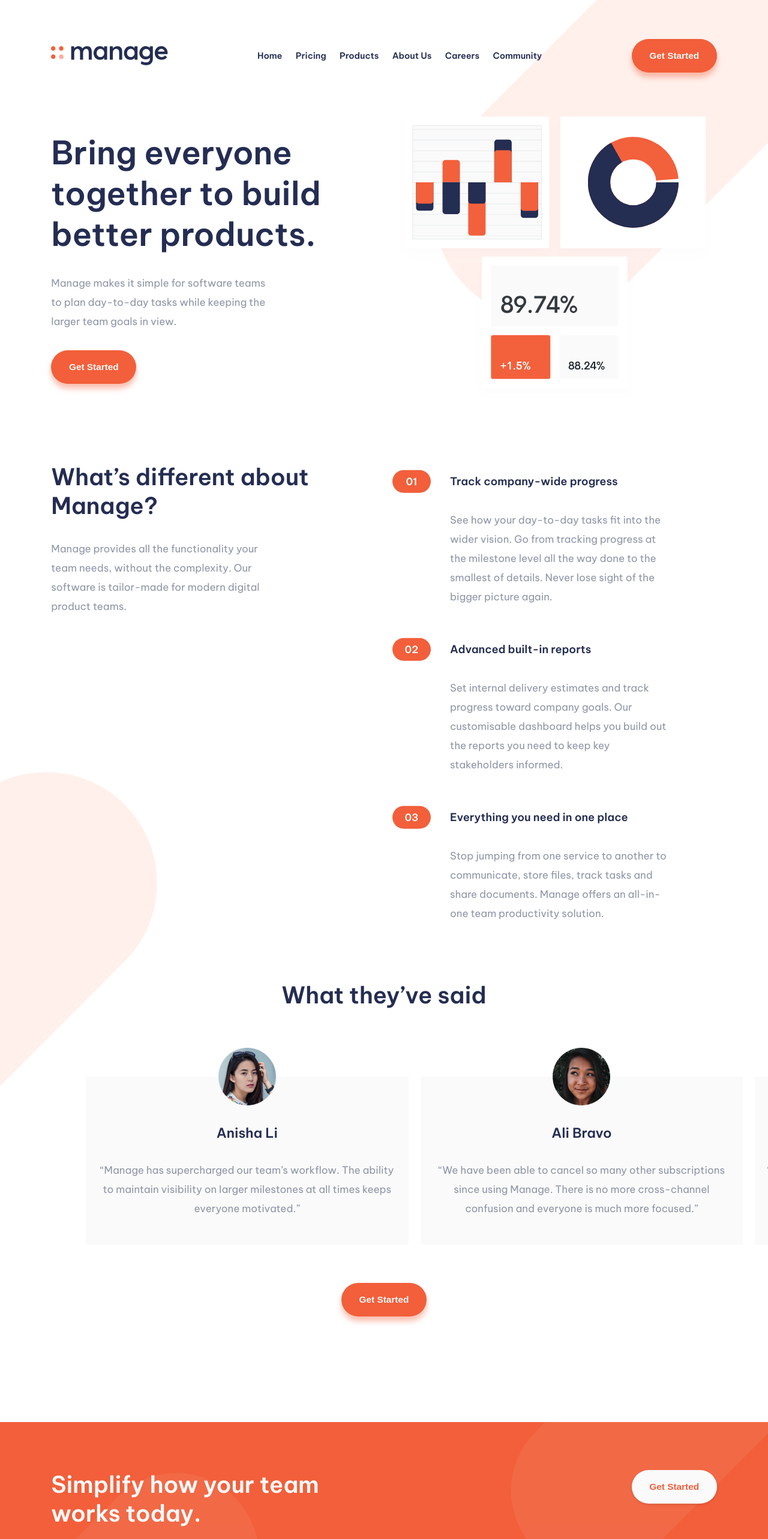
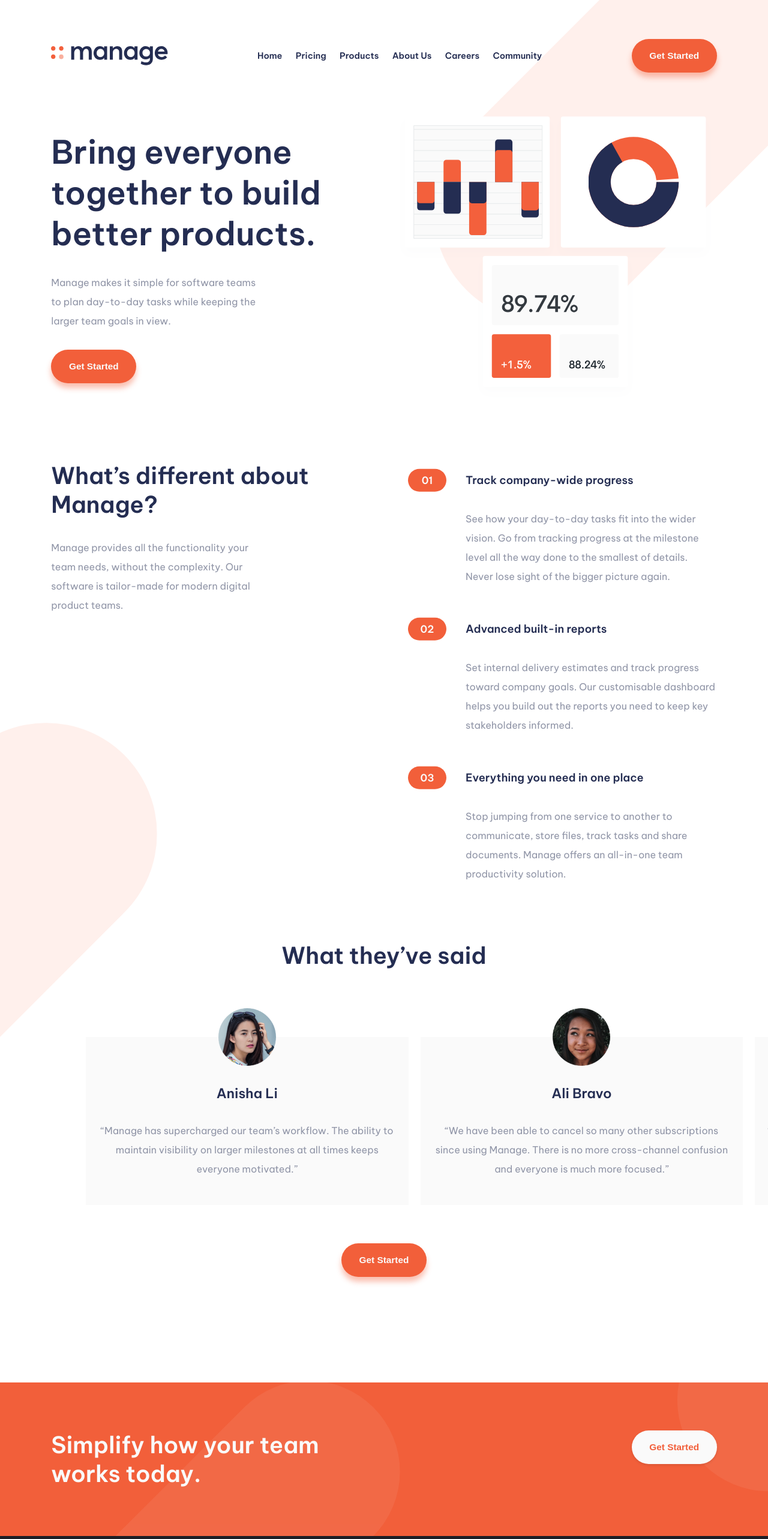
Before and after one commit to OnlyManu/manage-landing-page-master, a Next.js app: page / in a window 1280 px wide. Shown: the top 2566 px of the page at 60% size. Built offline with nearby package versions, Linux system fonts and the light colour scheme.

Commit message:
amelioration du responsive sur desktop

```diff
--- a/components/hero/hero.module.css
+++ b/components/hero/hero.module.css
@@ -32,9 +32,9 @@
 @media screen and (min-width: 1024px) {
     .container {
         display: grid;
-        grid-template-columns: 35.55vw 1fr;
+        grid-template-columns: 1fr 1fr;
         grid-template-areas: "text illustration";
-        gap: 8.88vw;
+        gap: none;
         margin-bottom: 0;
     }
     .illustration {
--- a/components/sectionAbout/about.module.css
+++ b/components/sectionAbout/about.module.css
@@ -27,10 +27,10 @@
 @media screen and (min-width: 1024px) {
     .container {
         display: grid;
-        grid-template-columns: 35.55vw 1fr;
+        grid-template-columns: 1fr 1fr;
         grid-template-areas: "heading differences";
         padding: 0 var(--side-space-desktop);
-        gap: 8.88vw;
+        gap: none;
         margin-top: 0;
         margin-bottom: var(--between-space-desktop);
     }
--- a/components/sectionAbout/difference/difference.module.css
+++ b/components/sectionAbout/difference/difference.module.css
@@ -88,5 +88,6 @@
     }
     .difference {
         padding-left: 6rem;
+        padding-right: 0;
     }
 }
--- a/components/sectionGetStarted/getStarted.module.css
+++ b/components/sectionGetStarted/getStarted.module.css
@@ -24,7 +24,8 @@
     .container {
         padding: 5rem var(--side-space-desktop);
         background-image: url("/images/bg-simplify-section-desktop.svg");
-        background-size: cover;
+        background-size: 110%;
+        background-position: 15vw 100%;
         display: grid;
         grid-template-columns: 35.55vw auto;
         justify-content: space-between;
--- a/styles/Home.module.css
+++ b/styles/Home.module.css
@@ -51,7 +51,7 @@
   .container {
     background-size: 54%, 54%;
     background-repeat: no-repeat, no-repeat;
-    background-position: 56.5vw -7%, -33.5vw 57%;
+    background-position: 56.5vw -7%, -33.5vw 55%;
   }
   .header {
     padding: 8.14vh var(--side-space-desktop) 0 var(--side-space-desktop);
--- a/styles/utils.module.css
+++ b/styles/utils.module.css
@@ -174,11 +174,11 @@
         font-size: 3vw;
     }
     .textSm {
-        font-size: 1.32vw;
+        font-size: 1.26vw;
         line-height: 2rem;
     }
     .textDescription {
-        width: 28.33vw;
+        width: 27.33vw;
     }
     .navLinksFooter {
         grid-area: navlinks;
```
